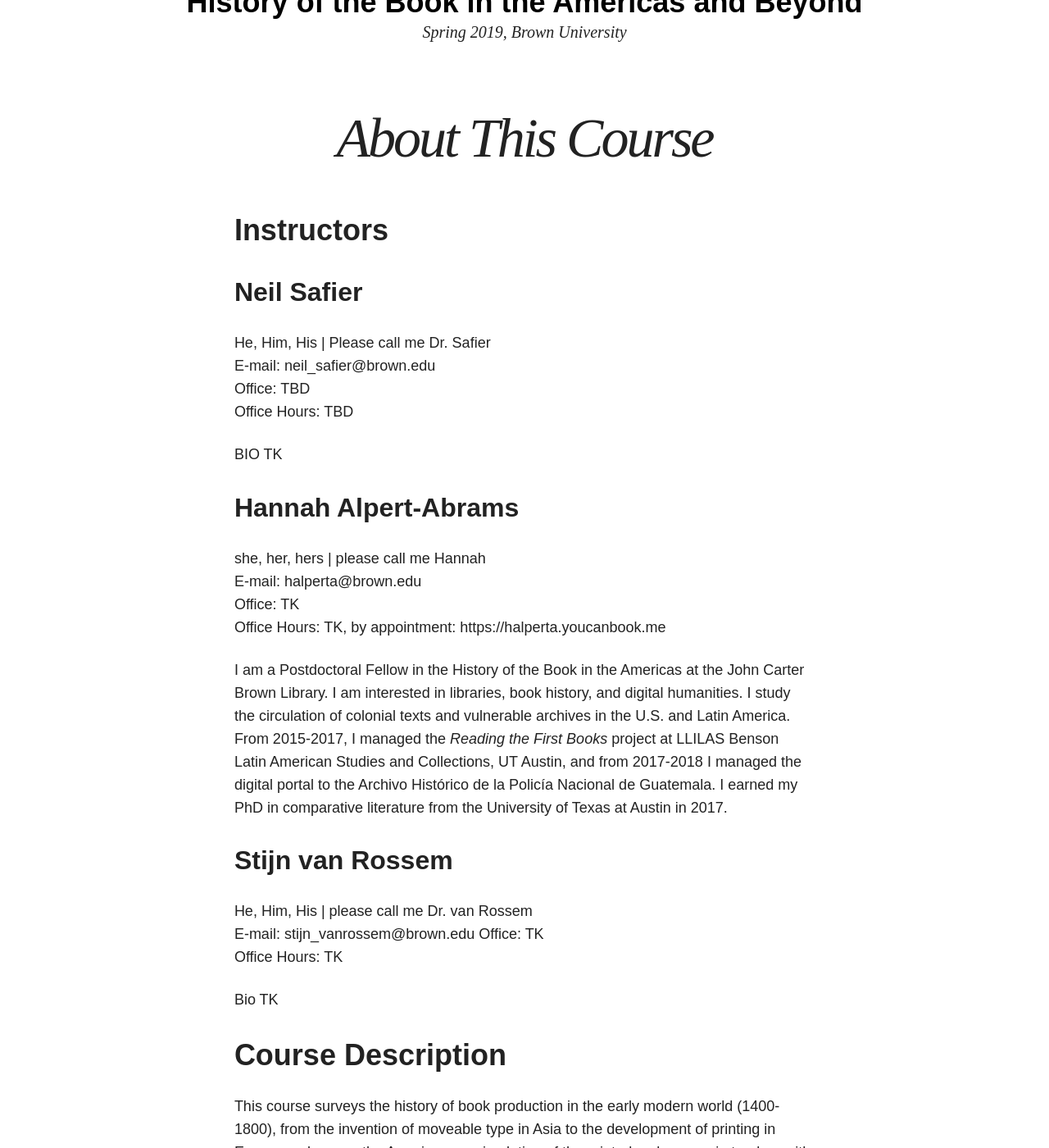
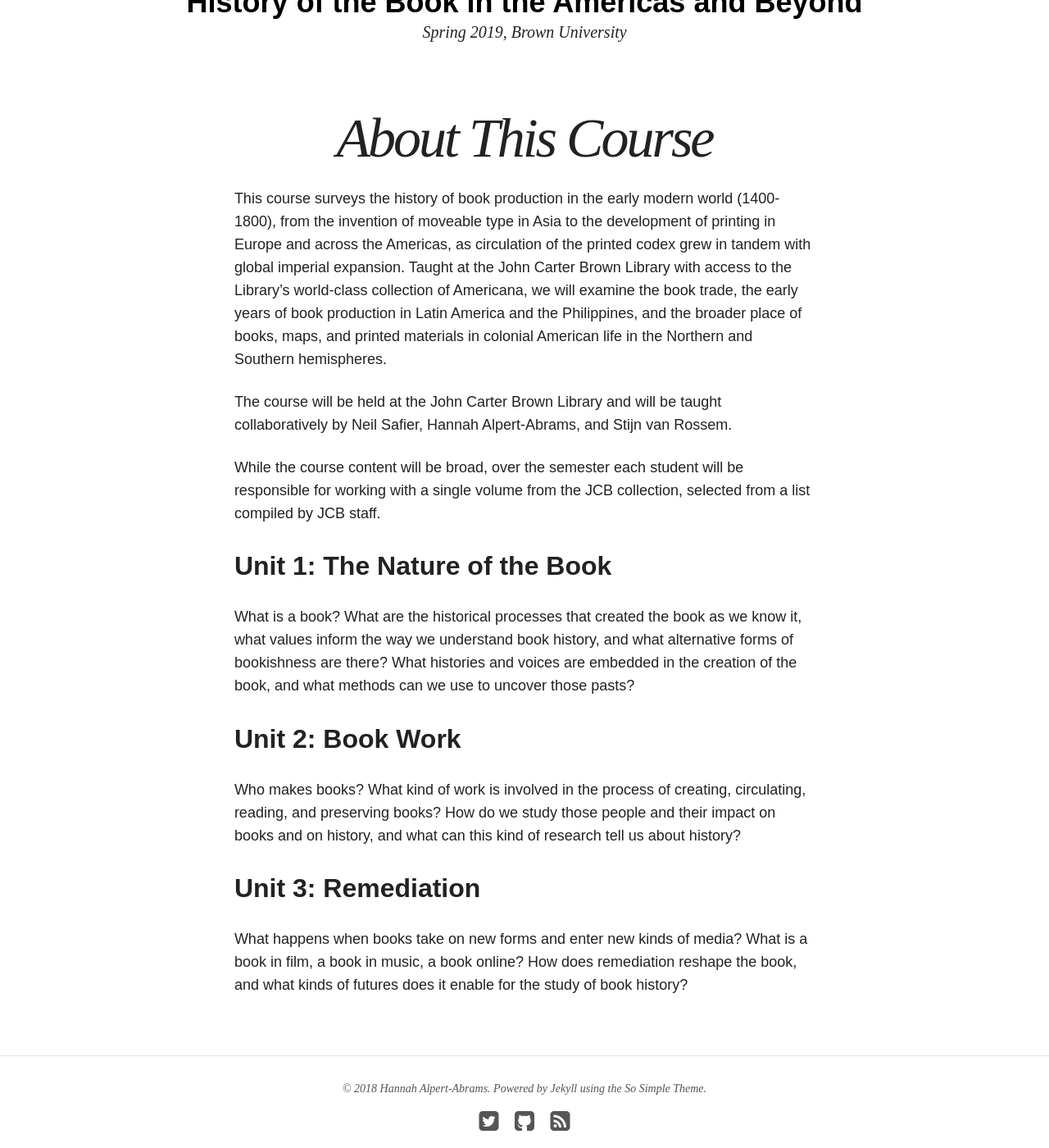
Before and after one commit to halperta/2019-bookhistory, a Jekyll site: the page built from about/index.md, in a window 1280 px wide and 1400 px high, scrolled down 344 px. Shown: the whole window at 82% size. Built offline with Jekyll 4.4.1, drawn with Linux system fonts in a browser that asks for light colours; nearby versions of some CDN libraries.

Commit message:
moving instructor info

```diff
--- a/_data/navigation.yml
+++ b/_data/navigation.yml
@@ -3,8 +3,8 @@
 - title: About
   url: /about/
 
-# - title: Instructors
-#   url: /instructors/
+- title: Instructors
+  url: /instructors/
 
 - title: Schedule
   url: /schedule/
--- a/about/index.md
+++ b/about/index.md
@@ -11,7 +11,7 @@
   creditlink: http://wegraphics.net/downloads/free-ultimate-blurred-background-pack/ -->
 ---
 
-# Instructors
+<!-- # Instructors
 
 ## Neil Safier
 He, Him, His | Please call me Dr. Safier \\
@@ -38,7 +38,7 @@
 Bio TK
 
 
-# Course Description
+# Course Description -->
 
 This course surveys the history of book production in the early modern world (1400-1800), from the invention of moveable type in Asia to the development of printing in Europe and across the Americas, as circulation of the printed codex grew in tandem with global imperial expansion. Taught at the John Carter Brown Library with access to the Library’s world-class collection of Americana, we will examine the book trade, the early years of book production in Latin America and the Philippines, and the broader place of books, maps, and printed materials in colonial American life in the Northern and Southern hemispheres.
 
```
